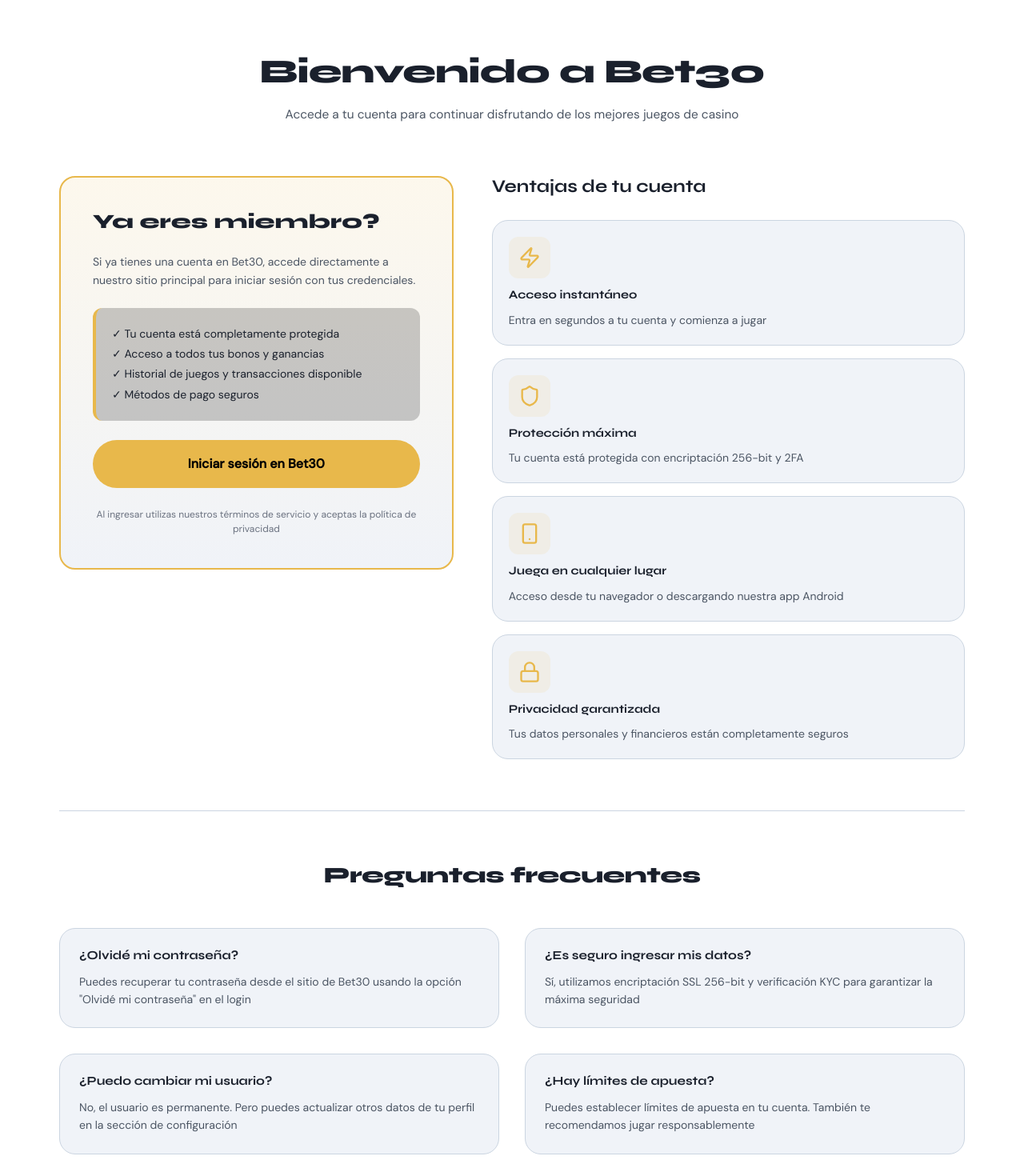
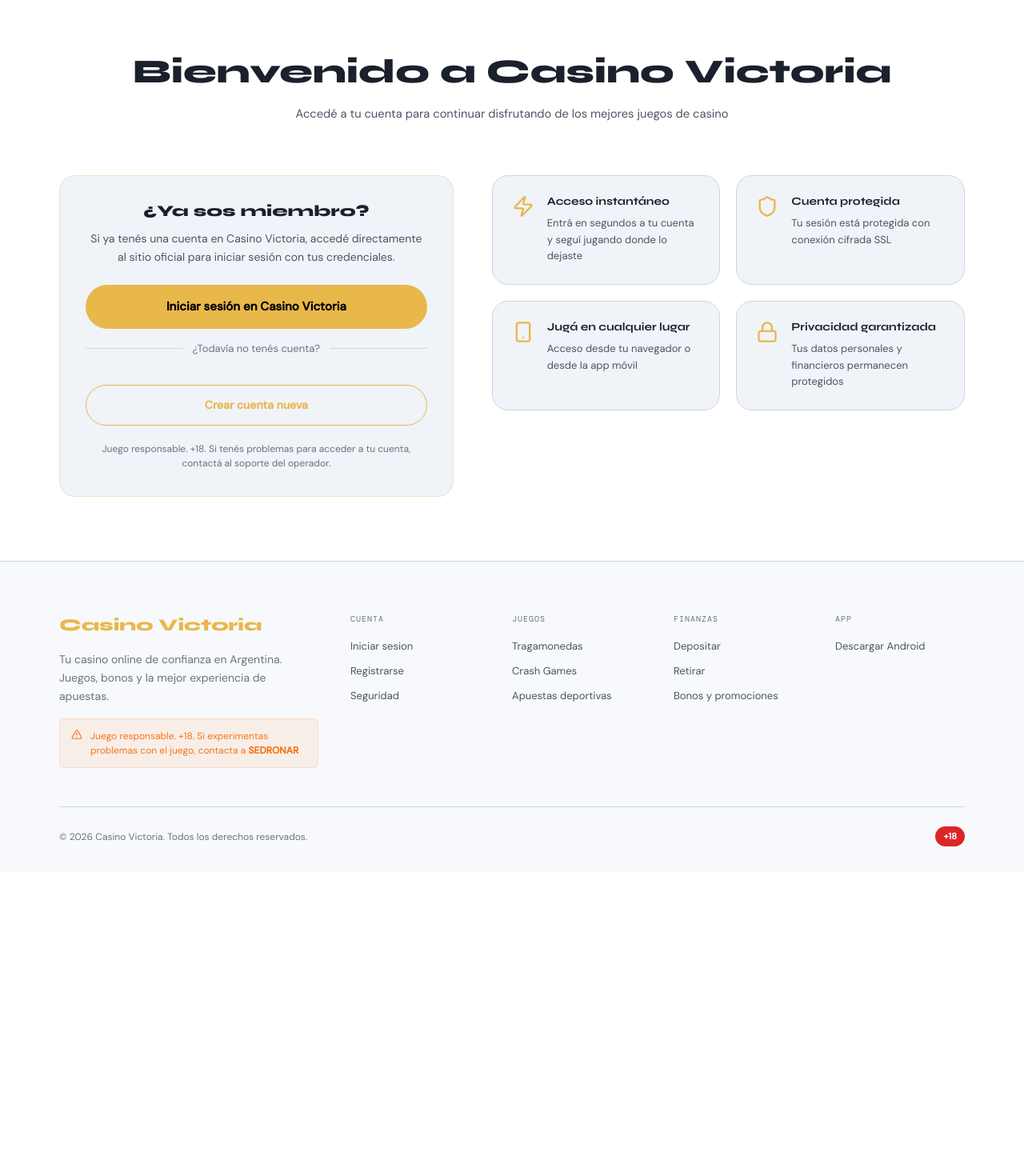
Before and after one commit to mav-rdt/bet30playar-project-setup, a Next.js app: page /login in a window 1280 px wide. Shown: the part 80-1550 px from the top of the page at 80% size. After the commit the page ends 1170 px from the top, so only its background shows below. Built offline with nearby package versions, Linux system fonts and the light colour scheme.

Commit message:
Update page.tsx

```diff
--- a/app/login/page.tsx
+++ b/app/login/page.tsx
@@ -1,110 +1,102 @@
+import type { Metadata } from 'next'
 import MonoBrandNav from '@/components/monobrand/MonoBrandNav'
 import MonoBrandFooter from '@/components/monobrand/MonoBrandFooter'
+import { getCurrentBrand } from '@/lib/brand'
 import { Shield, Zap, Lock, Smartphone } from 'lucide-react'
 
-export const metadata = {
-  title: 'Iniciar sesión - Bet30',
-  description: 'Accede a tu cuenta de Bet30 y comienza a jugar',
+export async function generateMetadata(): Promise<Metadata> {
+  const brand = getCurrentBrand()
+  const url = `https://${brand.affiliate_domain}`
+
+  return {
+    title: `Iniciar sesión en ${brand.brand_name}`,
+    description: `Accedé a tu cuenta de ${brand.brand_name} y continuá jugando desde cualquier dispositivo.`,
+    alternates: { canonical: `${url}/login` },
   }
+}
+
+export default function LoginPage() {
+  const brand = getCurrentBrand()
 
   const features = [
     {
       icon: Zap,
       title: 'Acceso instantáneo',
-    desc: 'Entra en segundos a tu cuenta y comienza a jugar',
+      desc: 'Entrá en segundos a tu cuenta y seguí jugando donde lo dejaste',
     },
     {
       icon: Shield,
-    title: 'Protección máxima',
-    desc: 'Tu cuenta está protegida con encriptación 256-bit y 2FA',
+      title: 'Cuenta protegida',
+      desc: 'Tu sesión está protegida con conexión cifrada SSL',
     },
     {
       icon: Smartphone,
-    title: 'Juega en cualquier lugar',
-    desc: 'Acceso desde tu navegador o descargando nuestra app Android',
+      title: 'Jugá en cualquier lugar',
+      desc: 'Acceso desde tu navegador o desde la app móvil',
     },
     {
       icon: Lock,
       title: 'Privacidad garantizada',
-    desc: 'Tus datos personales y financieros están completamente seguros',
+      desc: 'Tus datos personales y financieros permanecen protegidos',
     },
   ]
 
-export default function LoginPage() {
   return (
     <>
       <MonoBrandNav />
       <main style={styles.main}>
         <div style={styles.container}>
           <div style={styles.header}>
-            <h1 style={styles.title}>Bienvenido a Bet30</h1>
+            <h1 style={styles.title}>Bienvenido a {brand.brand_name}</h1>
             <p style={styles.subtitle}>
-              Accede a tu cuenta para continuar disfrutando de los mejores juegos de casino
+              Accedé a tu cuenta para continuar disfrutando de los mejores juegos de casino
             </p>
           </div>
 
           <div style={styles.content}>
             <div style={styles.ctaSection}>
               <div style={styles.ctaCard}>
-                <h2 style={styles.cardTitle}>Ya eres miembro?</h2>
+                <h2 style={styles.cardTitle}>¿Ya sos miembro?</h2>
                 <p style={styles.cardSubtitle}>
-                  Si ya tienes una cuenta en Bet30, accede directamente a nuestro sitio principal para iniciar sesión con tus credenciales.
+                  Si ya tenés una cuenta en {brand.brand_name}, accedé directamente al
+                  sitio oficial para iniciar sesión con tus credenciales.
                 </p>
+                <a
+                  href={brand.affiliate_url}
+                  target="_blank"
+                  rel="noopener noreferrer nofollow sponsored"
+                  style={styles.ctaButton}
+                >
+                  Iniciar sesión en {brand.brand_name}
+                </a>
 
-                <div style={styles.cardHighlight}>
-                  <p style={styles.highlightText}>
-                    ✓ Tu cuenta está completamente protegida<br/>
-                    ✓ Acceso a todos tus bonos y ganancias<br/>
-                    ✓ Historial de juegos y transacciones disponible<br/>
-                    ✓ Métodos de pago seguros
-                  </p>
+                <div style={styles.divider}>
+                  <span style={styles.dividerText}>¿Todavía no tenés cuenta?</span>
                 </div>
 
-                <a href="https://example.com" style={styles.ctaButton}>
-                  Iniciar sesión en Bet30
+                <a href="/registro" style={styles.ctaButtonSecondary}>
+                  Crear cuenta nueva
                 </a>
 
                 <p style={styles.disclaimer}>
-                  Al ingresar utilizas nuestros términos de servicio y aceptas la política de privacidad
+                  Juego responsable. +18. Si tenés problemas para acceder a tu cuenta,
+                  contactá al soporte del operador.
                 </p>
               </div>
             </div>
 
-            <div style={styles.featuresSection}>
-              <h2 style={styles.featuresTitle}>Ventajas de tu cuenta</h2>
             <div style={styles.featuresGrid}>
               {features.map((feature, index) => (
                 <div key={index} style={styles.featureCard}>
                   <div style={styles.featureIcon}>
                     <feature.icon size={28} />
                   </div>
+                  <div>
                     <h3 style={styles.featureTitle}>{feature.title}</h3>
                     <p style={styles.featureDesc}>{feature.desc}</p>
                   </div>
+                </div>
               ))}
-              </div>
-            </div>
-          </div>
-
-          <div style={styles.infoSection}>
-            <h2 style={styles.infoTitle}>Preguntas frecuentes</h2>
-            <div style={styles.faqGrid}>
-              <div style={styles.faqItem}>
-                <h3 style={styles.faqQuestion}>¿Olvidé mi contraseña?</h3>
-                <p style={styles.faqAnswer}>Puedes recuperar tu contraseña desde el sitio de Bet30 usando la opción "Olvidé mi contraseña" en el login</p>
-              </div>
-              <div style={styles.faqItem}>
-                <h3 style={styles.faqQuestion}>¿Es seguro ingresar mis datos?</h3>
-                <p style={styles.faqAnswer}>Sí, utilizamos encriptación SSL 256-bit y verificación KYC para garantizar la máxima seguridad</p>
-              </div>
-              <div style={styles.faqItem}>
-                <h3 style={styles.faqQuestion}>¿Puedo cambiar mi usuario?</h3>
-                <p style={styles.faqAnswer}>No, el usuario es permanente. Pero puedes actualizar otros datos de tu perfil en la sección de configuración</p>
-              </div>
-              <div style={styles.faqItem}>
-                <h3 style={styles.faqQuestion}>¿Hay límites de apuesta?</h3>
-                <p style={styles.faqAnswer}>Puedes establecer límites de apuesta en tu cuenta. También te recomendamos jugar responsablemente</p>
-              </div>
             </div>
           </div>
         </div>
@@ -133,12 +125,11 @@ const styles = {
     fontSize: 'clamp(2.2rem, 5vw, 3rem)',
     fontWeight: 800,
     marginBottom: '16px',
-    letterSpacing: '-0.02em',
   },
   subtitle: {
-    fontSize: '1.1rem',
+    fontSize: '1.05rem',
     color: 'var(--gray-1)',
-    maxWidth: '600px',
+    maxWidth: '620px',
     margin: '0 auto',
     lineHeight: 1.6,
   },
@@ -147,142 +138,96 @@ const styles = {
     gridTemplateColumns: '1fr 1.2fr',
     gap: '48px',
     alignItems: 'start',
-    marginBottom: '64px',
-  } as React.CSSProperties,
+  },
   ctaSection: {
-    display: 'flex',
-    flexDirection: 'column' as const,
+    position: 'sticky' as const,
+    top: '88px',
   },
   ctaCard: {
-    padding: '40px',
+    padding: '32px',
     borderRadius: 'var(--r-lg)',
-    border: '2px solid var(--gold)',
-    background: 'linear-gradient(180deg, var(--gold-dim) 0%, var(--surface-2) 100%)',
-    display: 'flex',
-    flexDirection: 'column' as const,
-    gap: '24px',
+    border: '1px solid var(--gold-line)',
+    background: 'var(--surface-2)',
+    textAlign: 'center' as const,
   },
   cardTitle: {
     fontFamily: 'var(--font-syne)',
-    fontSize: '1.8rem',
+    fontSize: '1.4rem',
     fontWeight: 800,
-    color: 'var(--white)',
+    marginBottom: '12px',
   },
   cardSubtitle: {
-    fontSize: '1rem',
+    fontSize: '14px',
     color: 'var(--gray-1)',
     lineHeight: 1.6,
-  },
-  cardHighlight: {
-    padding: '20px',
-    borderRadius: 'var(--r-md)',
-    background: 'rgba(0,0,0,0.2)',
-    borderLeft: '4px solid var(--gold)',
-  },
-  highlightText: {
-    fontSize: '14px',
-    color: 'var(--white)',
-    lineHeight: 1.8,
-    margin: 0,
+    marginBottom: '24px',
   },
   ctaButton: {
-    padding: '18px 32px',
+    display: 'block',
+    padding: '16px',
     borderRadius: '999px',
     background: 'var(--gold)',
     color: '#000',
-    fontSize: '16px',
+    fontSize: '15px',
     fontWeight: 700,
     textDecoration: 'none',
-    textAlign: 'center' as const,
-    transition: 'transform 0.15s, box-shadow 0.2s',
-    cursor: 'pointer',
+    marginBottom: '24px',
+  },
+  divider: {
+    position: 'relative' as const,
+    marginBottom: '24px',
+    borderTop: '1px solid var(--gray-3)',
+  },
+  dividerText: {
+    position: 'relative' as const,
+    top: '-11px',
+    padding: '0 12px',
+    background: 'var(--surface-2)',
+    fontSize: '13px',
+    color: 'var(--gray-2)',
+  },
+  ctaButtonSecondary: {
     display: 'block',
+    padding: '14px',
+    borderRadius: '999px',
+    border: '1px solid var(--gold)',
+    color: 'var(--gold)',
+    fontSize: '14px',
+    fontWeight: 700,
+    textDecoration: 'none',
+    marginBottom: '20px',
   },
   disclaimer: {
     fontSize: '12px',
     color: 'var(--gray-2)',
-    textAlign: 'center' as const,
     lineHeight: 1.5,
-  },
-  featuresSection: {
-    display: 'flex',
-    flexDirection: 'column' as const,
-    gap: '28px',
-  },
-  featuresTitle: {
-    fontFamily: 'var(--font-syne)',
-    fontSize: '1.6rem',
-    fontWeight: 700,
   },
   featuresGrid: {
     display: 'grid',
-    gridTemplateColumns: '1fr',
-    gap: '16px',
+    gridTemplateColumns: 'repeat(2, 1fr)',
+    gap: '20px',
   },
   featureCard: {
-    padding: '20px',
-    borderRadius: 'var(--r-lg)',
-    border: '1px solid var(--gray-3)',
-    background: 'var(--surface-2)',
     display: 'flex',
-    flexDirection: 'column' as const,
-    gap: '12px',
-  },
-  featureIcon: {
-    display: 'flex',
-    alignItems: 'center',
-    justifyContent: 'center',
-    width: '52px',
-    height: '52px',
-    borderRadius: 'var(--r-md)',
-    background: 'var(--gold-dim)',
-    color: 'var(--gold)',
-  },
-  featureTitle: {
-    fontFamily: 'var(--font-syne)',
-    fontSize: '1.05rem',
-    fontWeight: 700,
-    margin: 0,
-  },
-  featureDesc: {
-    fontSize: '14px',
-    color: 'var(--gray-1)',
-    lineHeight: 1.5,
-    margin: 0,
-  },
-  infoSection: {
-    borderTop: '1px solid var(--gray-3)',
-    paddingTop: '64px',
-  },
-  infoTitle: {
-    fontFamily: 'var(--font-syne)',
-    fontSize: '2rem',
-    fontWeight: 800,
-    textAlign: 'center' as const,
-    marginBottom: '48px',
-    letterSpacing: '-0.02em',
-  },
-  faqGrid: {
-    display: 'grid',
-    gridTemplateColumns: '1fr 1fr',
-    gap: '32px',
-  } as React.CSSProperties,
-  faqItem: {
+    gap: '16px',
     padding: '24px',
     borderRadius: 'var(--r-lg)',
     border: '1px solid var(--gray-3)',
     background: 'var(--surface-2)',
   },
-  faqQuestion: {
+  featureIcon: {
+    flexShrink: 0,
+    color: 'var(--gold)',
+  },
+  featureTitle: {
     fontFamily: 'var(--font-syne)',
-    fontSize: '1.1rem',
+    fontSize: '1rem',
     fontWeight: 700,
-    marginBottom: '12px',
+    marginBottom: '8px',
   },
-  faqAnswer: {
-    fontSize: '14px',
+  featureDesc: {
+    fontSize: '13px',
     color: 'var(--gray-1)',
     lineHeight: 1.6,
-    margin: 0,
   },
 }
```
Lines whose indentation alone changed are shown as unchanged.
